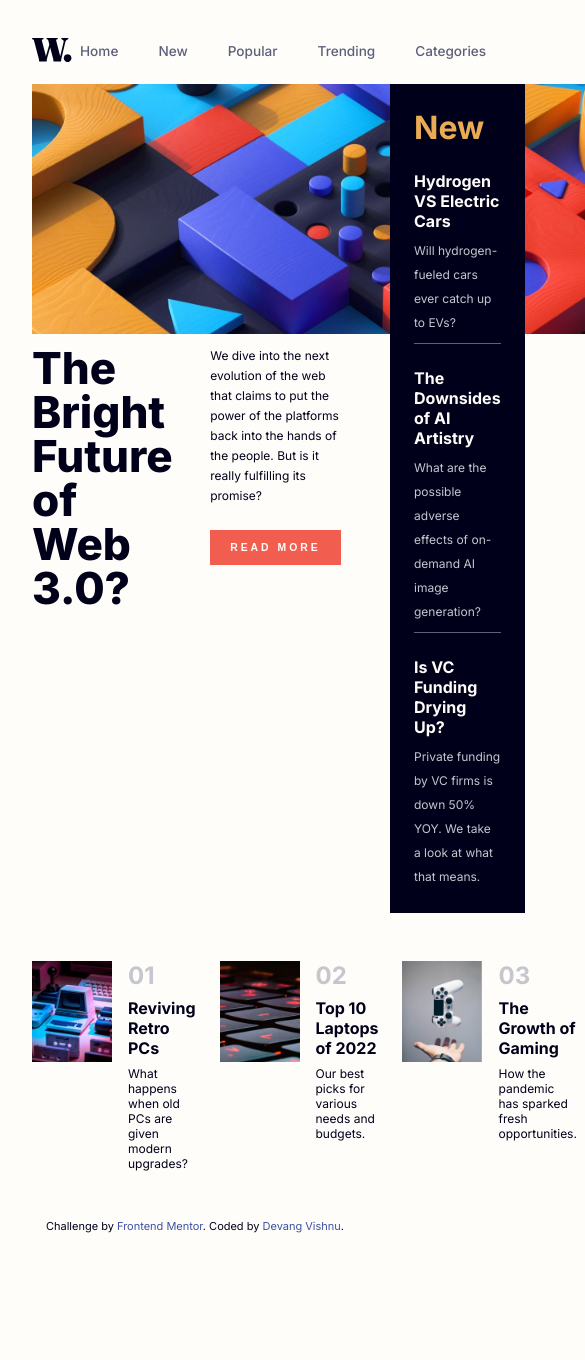
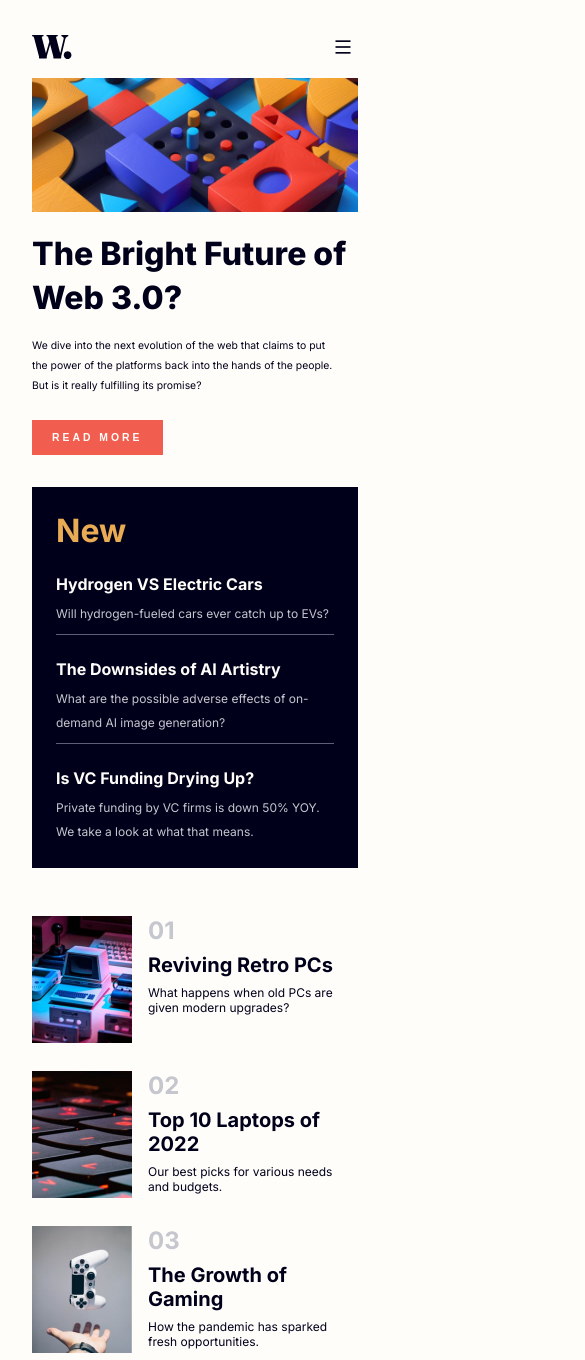
Before and after one commit to thedevangvishnu/frontend-mentor-junior, a plain HTML site: page project-03/index.html in a window 390 px wide. Shown: the top 1360 px of the page, 585 px wide, since content can reach past the window. Before the commit the page ends 1233 px from the top, so only its background shows below. Drawn offline with nearby package versions, Linux system fonts and the light colour scheme.

Commit message:
P03: Made the design responsive
In project-03, make the design responsive for medium and
smaller screen devices using media queries.

In index.html, add the cdn link to Remix Icon from which import the nav__toggle icons (hamburger icon and close icon).

```diff
--- a/project-03/index.html
+++ b/project-03/index.html
@@ -14,6 +14,12 @@
 
     <!-- my css -->
     <link rel="stylesheet" href="style.css" />
+
+    <!-- remix icon cdn -->
+    <link
+      href="https://cdn.jsdelivr.net/npm/remixicon@2.2.0/fonts/remixicon.css"
+      rel="stylesheet"
+    />
 
     <title>P03: News homepage</title>
 
@@ -38,6 +44,12 @@
           <a href="#" class="nav__logo">
             <img src="./assets/images/logo.svg" alt="Website logo" />
           </a>
+
+          <!-- nav toggle -->
+          <div class="nav__toggle">
+            <i class="ri-menu-line icon nav__harmburger"></i>
+            <i class="ri-close-line icon nav__close"></i>
+          </div>
 
           <!-- nav menu -->
           <ul class="nav__menu">
--- a/project-03/style.css
+++ b/project-03/style.css
@@ -77,6 +77,10 @@ nav {
   max-height: 40px;
 }
 
+.nav__toggle {
+  display: none;
+}
+
 .nav__menu {
   display: flex;
   align-items: center;
@@ -100,12 +104,6 @@ nav {
 }
 
 /* upper section */
-
-.upper__section {
-  /* height: 70%; */
-  /* border: 1px solid black; */
-}
-
 .upper__section .container {
   display: flex;
   gap: 2rem;
@@ -123,12 +121,15 @@ nav {
 }
 
 .left__img {
-  width: 100%;
+  max-width: 100%;
+  display: flex;
+  flex-grow: 1;
+  overflow: hidden;
 }
 
 .left__img picture img {
-  width: 650px;
-  height: 250px;
+  max-width: 100%;
+  height: auto;
 }
 
 .left__content {
@@ -175,6 +176,12 @@ nav {
   font-weight: 600;
   margin-top: 1.5rem;
   cursor: pointer;
+  transition: all 0.3s;
+}
+
+.left__content__subcontent button:hover {
+  background-color: hsl(5, 82%, 56%);
+  box-shadow: 3px 3px 9px rgba(0, 0, 0, 0.2);
 }
 
 /* right section */
@@ -205,10 +212,16 @@ nav {
   display: flex;
   flex-direction: column;
   gap: 0.5rem;
+  cursor: pointer;
 }
 
 .display__item h4 {
   color: var(--off-white);
+  transition: all 0.3s;
+}
+
+.display__item h4:hover {
+  color: var(--soft-orange);
 }
 
 .display__item p {
@@ -245,6 +258,8 @@ nav {
 .bottom__list__item {
   display: flex;
   gap: 1rem;
+  cursor: pointer;
+  /* background-color: red; */
 }
 
 .bottom__img img {
@@ -257,6 +272,14 @@ nav {
   gap: 0.5rem;
 }
 
+.bottom__content h4 {
+  transition: all 0.3s;
+}
+
+.bottom__content h4:hover {
+  color: var(--soft-red);
+}
+
 .bottom__content p:first-child {
   font-size: 1.5rem;
   color: var(--grayish-blue);
@@ -266,3 +289,126 @@ nav {
 .bottom__content p:last-child {
   font-size: 0.75rem;
 }
+
+/* .................................................... */
+
+/* responsiveness for medium size devices */
+@media screen and (max-width: 768px) {
+  .upper__section .container {
+    display: flex;
+    flex-direction: column;
+  }
+
+  .section__left {
+    gap: 1rem;
+  }
+
+  .bottom__list {
+    flex-wrap: wrap;
+  }
+
+  .bottom__list__item {
+    width: 100%;
+  }
+
+  .bottom__img img {
+    max-width: 100px;
+  }
+
+  .bottom__content h4 {
+    font-size: 1.25rem;
+  }
+
+  .bottom__content p:last-child {
+    max-width: 90%;
+  }
+}
+
+@media screen and (max-width: 620px) {
+  .nav__menu {
+    column-gap: 0.75rem;
+  }
+
+  .menu__item a {
+    font-size: 0.75rem;
+  }
+
+  .left__content__heading h2 {
+    font-size: 2.25rem;
+  }
+
+  .left__content__subcontent p {
+    font-size: 0.65rem;
+  }
+}
+
+/* responsiveness for smaller size devices */
+
+@media screen and (max-width: 520px) {
+  .nav__toggle {
+    display: block;
+    width: 30px;
+    height: 30px;
+    /* background-color: red; */
+    display: grid;
+    place-items: center;
+    cursor: pointer;
+    transition: all 0.3s;
+  }
+
+  .nav__toggle:hover {
+    color: var(--soft-red);
+  }
+
+  .icon {
+    position: absolute;
+    font-size: 1.25rem;
+  }
+
+  .nav__close {
+    opacity: 0;
+  }
+
+  .nav__menu {
+    background-color: red;
+    position: absolute;
+    width: 100%;
+    height: 40vh;
+    margin-top: 4rem;
+    display: flex;
+    flex-direction: column;
+    align-items: center;
+    top: 0;
+    left: 0;
+    padding-top: 1rem;
+    max-height: 0;
+    opacity: 0;
+    pointer-events: none;
+    z-index: 4;
+  }
+
+  .left__content {
+    display: flex;
+    flex-direction: column;
+    justify-content: flex-start;
+    align-items: flex-start;
+    gap: 1rem;
+  }
+
+  .left__content__heading,
+  .left__content__subcontent {
+    width: 100%;
+  }
+
+  .left__content__heading h2 {
+    font-size: 2rem;
+  }
+}
+
+/* show - hide nav___menu */
+
+.show__nav.nav__menu {
+  max-height: 100%;
+  opacity: 1;
+  pointer-events: initial;
+}
```
